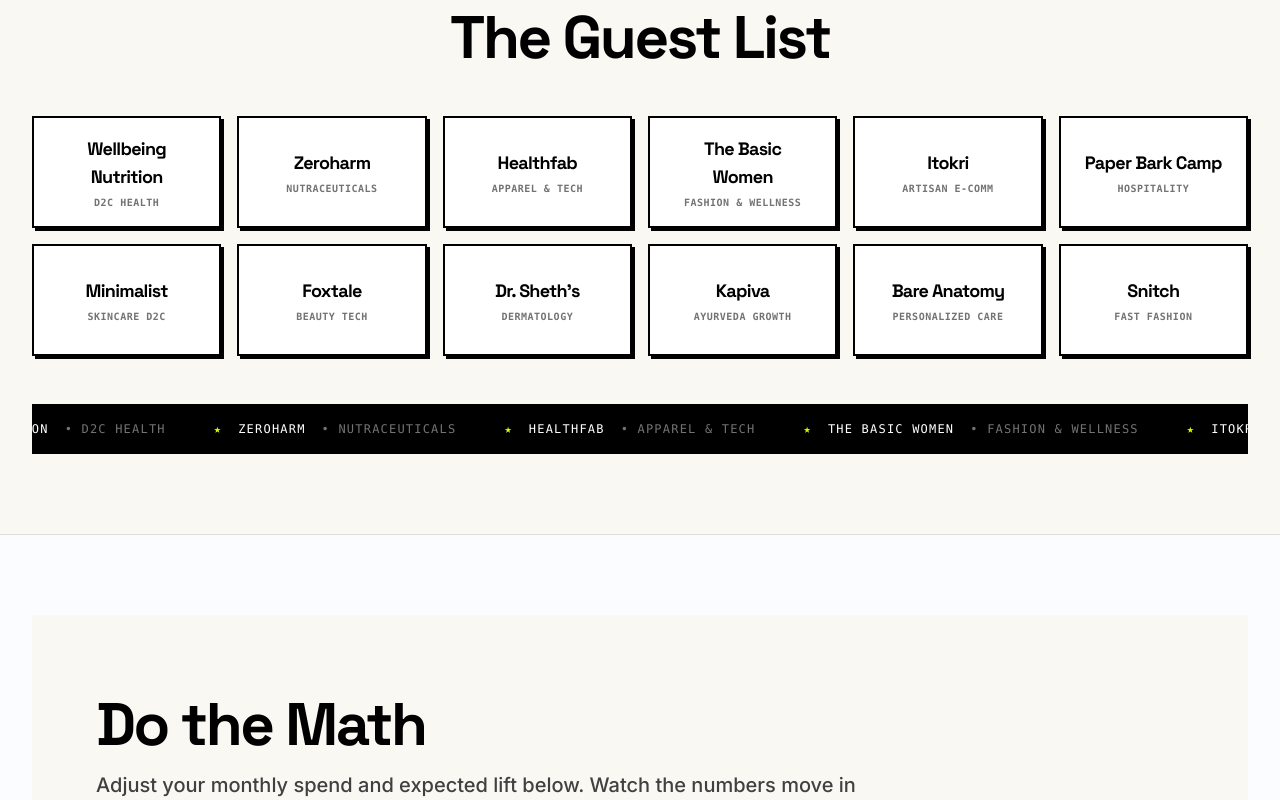
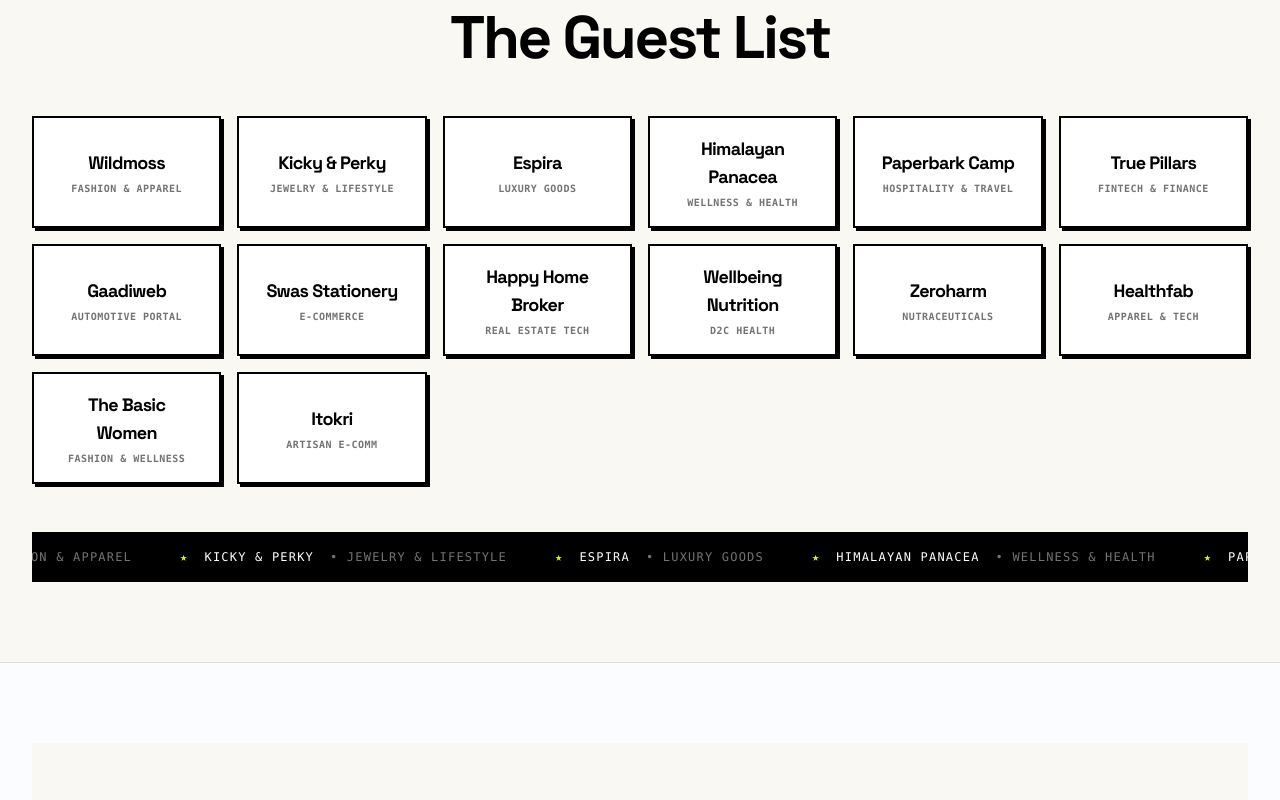
Before and after one commit to Aaditya29112005/Janusmaad-, a Next.js app: page / in a window 1280 px wide. Shown: the part 1020-1820 px from the top of the page. Built offline with nearby package versions, Linux system fonts and the light colour scheme.

Commit message:
feat: integrate full Janusmaad content, exact client list, 32 tech stack tools, verified testimonials, and royal purple & emerald mint color palette

```diff
--- a/src/components/sections/MarqueeBanner.tsx
+++ b/src/components/sections/MarqueeBanner.tsx
@@ -5,18 +5,20 @@
 
 export const MarqueeBanner: React.FC = () => {
   const CLIENT_BRANDS = [
+    { name: 'Wildmoss', category: 'Fashion & Apparel' },
+    { name: 'Kicky & Perky', category: 'Jewelry & Lifestyle' },
+    { name: 'Espira', category: 'Luxury Goods' },
+    { name: 'Himalayan Panacea', category: 'Wellness & Health' },
+    { name: 'Paperbark Camp', category: 'Hospitality & Travel' },
+    { name: 'True Pillars', category: 'Fintech & Finance' },
+    { name: 'Gaadiweb', category: 'Automotive Portal' },
+    { name: 'Swas Stationery', category: 'E-Commerce' },
+    { name: 'Happy Home Broker', category: 'Real Estate Tech' },
     { name: 'Wellbeing Nutrition', category: 'D2C Health' },
     { name: 'Zeroharm', category: 'Nutraceuticals' },
     { name: 'Healthfab', category: 'Apparel & Tech' },
     { name: 'The Basic Women', category: 'Fashion & Wellness' },
     { name: 'Itokri', category: 'Artisan E-comm' },
-    { name: 'Paper Bark Camp', category: 'Hospitality' },
-    { name: 'Minimalist', category: 'Skincare D2C' },
-    { name: 'Foxtale', category: 'Beauty Tech' },
-    { name: 'Dr. Sheth\'s', category: 'Dermatology' },
-    { name: 'Kapiva', category: 'Ayurveda Growth' },
-    { name: 'Bare Anatomy', category: 'Personalized Care' },
-    { name: 'Snitch', category: 'Fast Fashion' },
   ];
 
   return (
--- a/src/data/janusContent.ts
+++ b/src/data/janusContent.ts
@@ -206,12 +206,12 @@
 
 export const TESTIMONIALS: Testimonial[] = [
   {
-    id: 'vishwajeet',
-    quote: 'Team has skilled professionals who plan, maintain and keep targets and tasks onboard which helps us see the progress from our own eyes. They are very Responsive, Honest, Genuine and go above and over boundaries and time for us. Helped increase traffic from Single digit to Triple digit. Or you can say increased web traffic 500X. Enabled Data-Driven Marketing & Advertising.',
-    author: 'Vishwajeet Rawat',
+    id: 'prashant',
+    quote: 'Parag and his team bring a wealth of experience in digital marketing and I have full trust in Janusmaad to help me grow my business. They are passionate about the customer journey and have demonstrated strong technical knowledge in analytics, social media marketing, data integration and lifecycle marketing. Thank you guys and I would recommend highly to anyone seeking guidance in this subject.',
+    author: 'Prashant Alambara',
     role: 'Founder',
-    company: 'Enterprise Client',
-    metric: '500X Traffic Increase',
+    company: 'Happy Home Broker Owner',
+    metric: 'Full Customer Journey Mastery',
   },
   {
     id: 'ben',
@@ -222,12 +222,12 @@
     metric: 'High Efficiency Advertising',
   },
   {
-    id: 'prashant',
-    quote: 'Parag and his team bring a wealth of experience in digital marketing and I have full trust in Janusmaad to help me grow my business. They are passionate about the customer journey and have demonstrated strong technical knowledge in analytics, social media marketing, data integration and lifecycle marketing. Thank you guys and I would recommend highly to anyone seeking guidance in this subject.',
-    author: 'Prashant Alambara',
+    id: 'vishwajeet',
+    quote: 'Team has skilled professionals who plan, maintain and keep targets and tasks onboard which helps us see the progress from our own eyes. They are very Responsive, Honest, Genuine and go above and over boundaries and time for us. Helped increase traffic from Single digit to Triple digit. Or you can say increased web traffic 500X. Enabled Data-Driven Marketing & Advertising.',
+    author: 'Vishwajeet Rawat',
     role: 'Founder',
-    company: 'Happy Home Broker Owner',
-    metric: 'Full Customer Journey Mastery',
+    company: 'Himalayan Panacea',
+    metric: '500X Traffic Increase',
   },
 ];
 
@@ -501,17 +501,36 @@
 
 export const TECH_STACK = [
   { name: 'Segment', category: 'CDP & Data Routing' },
+  { name: 'Adobe Experience Platform', category: 'Enterprise CDP' },
+  { name: 'Tealium', category: 'Customer Data Hub' },
+  { name: 'Snowplow', category: 'Behavioral Data Engine' },
+  { name: 'Adobe Analytics', category: 'Enterprise Analytics' },
   { name: 'Mixpanel', category: 'Product Analytics' },
+  { name: 'Google Analytics 4', category: 'Web Analytics' },
+  { name: 'Analytics 360', category: 'Enterprise Web Analytics' },
   { name: 'Amplitude', category: 'Behavioral Analytics' },
+  { name: 'Visual Website Optimizer', category: 'A/B Testing & Heatmaps' },
   { name: 'Braze', category: 'Customer Engagement' },
-  { name: 'Klaviyo', category: 'Lifecycle Automation' },
-  { name: 'Google Analytics 4', category: 'Web Analytics' },
-  { name: 'Snowflake', category: 'Data Warehouse' },
-  { name: 'Google Cloud Platform', category: 'Cloud & Infrastructure' },
-  { name: 'Meta Ads', category: 'Paid Advertising' },
-  { name: 'Google Ads', category: 'Search & Display' },
-  { name: 'TikTok Ads', category: 'Short Form Video Ads' },
-  { name: 'AWS', category: 'Cloud Services' },
+  { name: 'HubSpot', category: 'Inbound & Automation' },
+  { name: 'Adobe Campaign', category: 'Cross-Channel Marketing' },
+  { name: 'Optimizely', category: 'Experimentation Platform' },
+  { name: 'Branch', category: 'Deep Linking & Attribution' },
+  { name: 'Ensighten', category: 'Tag Management' },
+  { name: 'Hotjar', category: 'Behavior Analytics' },
+  { name: 'Adobe Launch', category: 'Tag Management' },
+  { name: 'Google Tag Manager', category: 'Tag Infrastructure' },
+  { name: 'Crazyegg', category: 'Click Heatmaps' },
+  { name: 'Looker', category: 'Business Intelligence' },
+  { name: 'Google BigQuery', category: 'Data Warehouse' },
+  { name: 'Google Data Studio', category: 'Data Visualization' },
+  { name: 'Tableau', category: 'Data Analytics' },
+  { name: 'Google Ads', category: 'Search & Display Ads' },
+  { name: 'Meta Business Suite', category: 'Paid Social Ads' },
+  { name: 'X Business', category: 'Paid Advertising' },
+  { name: 'Google Marketing Platform', category: 'Ad Tech Suite' },
+  { name: 'Bing Ads', category: 'Search Advertising' },
+  { name: 'LinkedIn Marketing Solutions', category: 'B2B Advertising' },
+  { name: 'TikTok for Business', category: 'Short-Form Video Ads' },
 ];
 
 export const BLOG_POSTS = [
```
